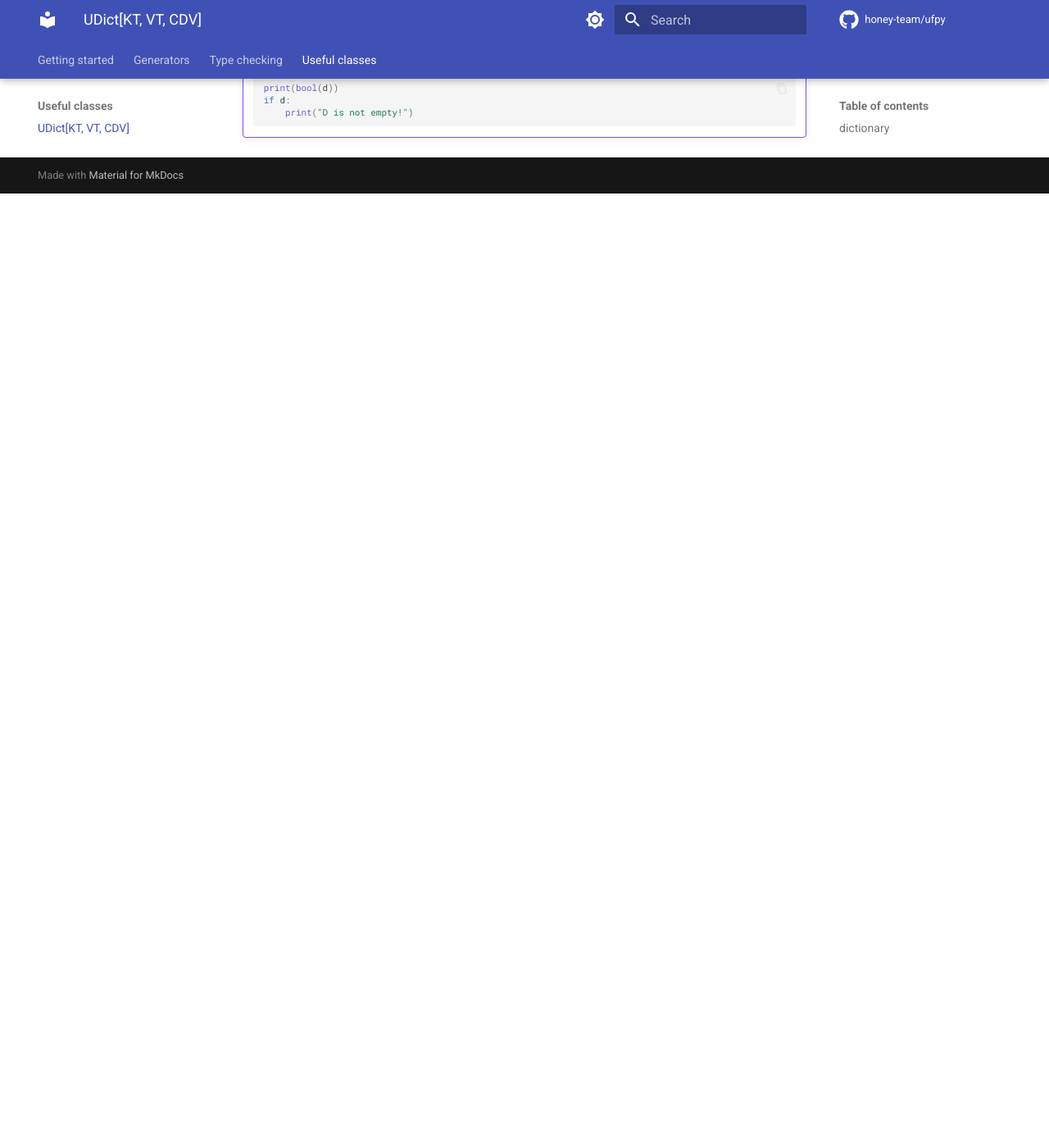
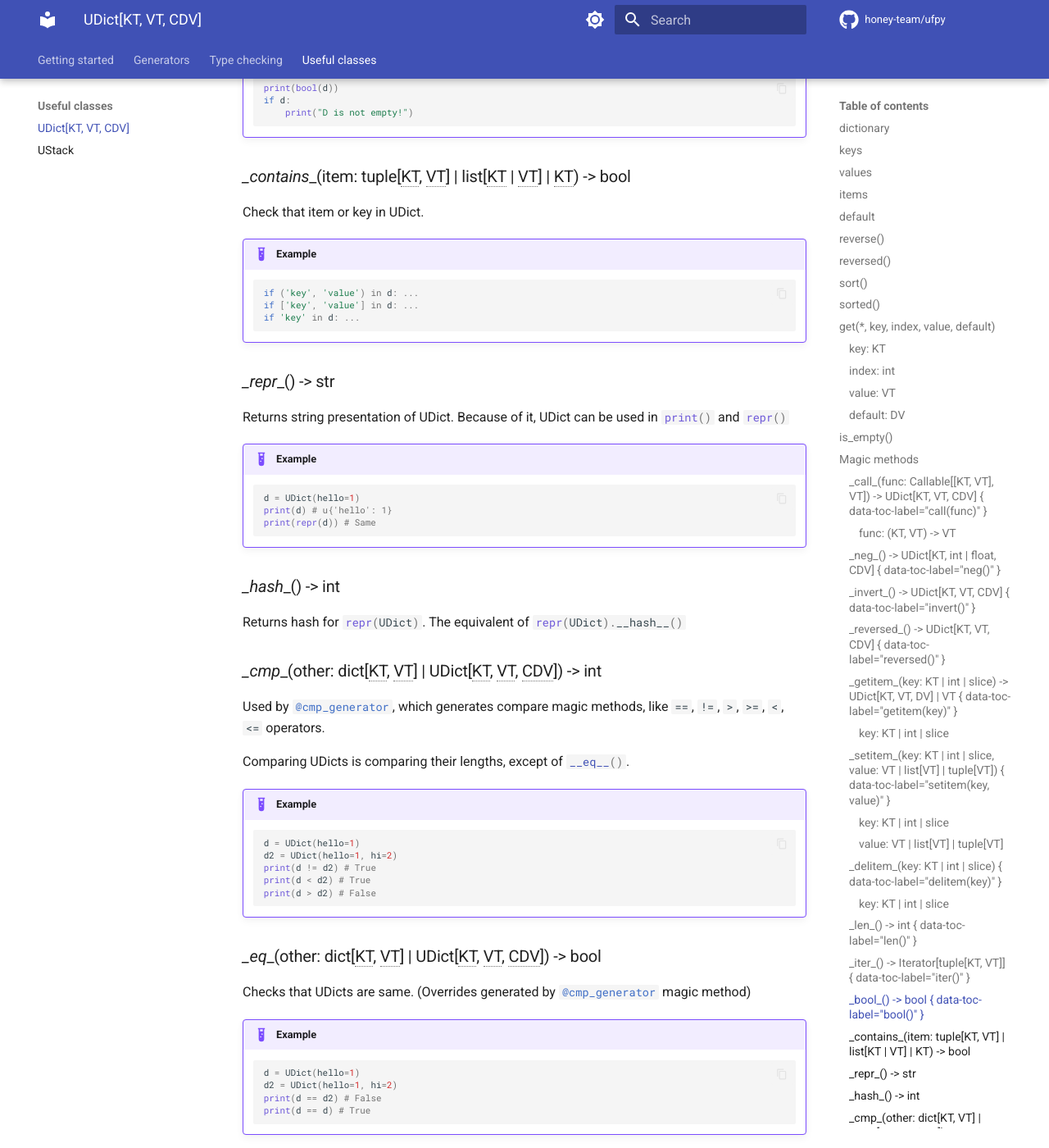
Before and after one commit to honey-team/ufpy-website, an MkDocs documentation site: the page built from docs/useful_classes/udict.md, in a window 1280 px wide and 1400 px high, scrolled down 9847 px. Shown: the whole window at 82% size. Built offline with MkDocs 1.6.1 and Material for MkDocs 9.7.7, drawn with Linux system fonts in a browser that asks for light colours; comment, search, counter and statistics services are not loaded; the version menu is left out; before the commit the page ends 10083 px from its top, so only the background shows below that; some of the changed text lies outside the part shown.

Commit message:
UDict: many methods added

````diff
--- a/docs/useful_classes/udict.md
+++ b/docs/useful_classes/udict.md
@@ -422,6 +422,146 @@
         print("D is not empty!")
     ```
 
+### _\_contains__(item: tuple[KT, VT] | list[KT | VT] | KT) -> bool
+
+Check that item or key in UDict.
+
+!!! example
+    ```py
+    if ('key', 'value') in d: ...
+    if ['key', 'value'] in d: ...
+    if 'key' in d: ...
+    ```
+
+### _\_repr__() -> str
+
+Returns string presentation of UDict. Because of it, UDict can be used in `#!py print()` and `#!py repr()`
+
+!!! example
+    ```py
+    d = UDict(hello=1)
+    print(d) # u{'hello': 1}
+    print(repr(d)) # Same
+    ```
+
+### _\_hash__() -> int
+
+Returns hash for `#!py repr(UDict)`. The equivalent of `#!py repr(UDict).__hash__()`
+
+### _\_cmp__(other: dict[KT, VT] | UDict[KT, VT, CDV]) -> int
+
+Used by `#!py @cmp_generator`, which generates compare magic methods, like `==`, `!=`, `>`, `>=`, `<`, `<=` operators.
+
+Comparing UDicts is comparing their lengths, except of [`#!py __eq__()`]().
+
+!!! example
+    ```py
+    d = UDict(hello=1)
+    d2 = UDict(hello=1, hi=2)
+    print(d != d2) # True
+    print(d < d2) # True
+    print(d > d2) # False
+    ```
+
+### _\_eq__(other: dict[KT, VT] | UDict[KT, VT, CDV]) -> bool
+
+Checks that UDicts are same. (Overrides generated by `#!py @cmp_generator` magic method)
+
+!!! example
+    ```py
+    d = UDict(hello=1)
+    d2 = UDict(hello=1, hi=2)
+    print(d == d2) # False
+    print(d == d) # True
+    ```
+
+!!! tip
+    You can use dict to compare with UDict. Method will automatically generate UDict from this dict
+    ```py
+    print(d == {'hello': 1}) # True
+    ```
+
+### _\_add__(other: dict[KT, VT] | UDict[KT, VT, CDV]) -> UDict[KT, VT, CDV]
+
+Add dictionary or UDict's dictionary to UDict's dictionary. This method also have `r` and `i` version (`+=`)
+
+!!! example
+    ```py
+    print(d + {'hi': 2})
+    print({'hi': 2} + d)
+    d += {'hi': 2}
+    ```
+
 *[KT]: Key type
 *[VT]: Value type
 *[CDV]: Class default value
+
+[//]: # (    def __sub__&#40;self, other: dict[KT, VT] | UDict[KT, VT, CDV]&#41; -> UDict[KT, VT, CDV]:)
+
+[//]: # (        new_dict = self.__dict.copy&#40;&#41;)
+
+[//]: # (        )
+[//]: # (        if isinstance&#40;other, UDict&#41;:)
+
+[//]: # (            other: dict[KT, VT] = other.dictionary)
+
+[//]: # (        )
+[//]: # (        for k, v in other.items&#40;&#41;:)
+
+[//]: # (            if new_dict.get&#40;k&#41; == v:)
+
+[//]: # (                del new_dict[k])
+
+[//]: # (        return UDict&#40;new_dict&#41;)
+
+[//]: # (    )
+[//]: # (    def __mul__&#40;)
+
+[//]: # (            self, other: dict[KT, float | int] | UDict[KT, float | int, DV] | float | int)
+
+[//]: # (    &#41; -> UDict[KT, VT, CDV]:)
+
+[//]: # (        new_dict = self.__dict.copy&#40;&#41;)
+
+[//]: # (        )
+[//]: # (        if isinstance&#40;other, UDict&#41;:)
+
+[//]: # (            other: dict[KT, VT] = other.dictionary)
+
+[//]: # (        if isinstance&#40;other, &#40;int, float&#41;&#41;:)
+
+[//]: # (            other = dict&#40;[&#40;k, other&#41; for k in new_dict.keys&#40;&#41;]&#41;)
+
+[//]: # (        )
+[//]: # (        for k, v in other.items&#40;&#41;:)
+
+[//]: # (            new_dict[k] *= v)
+
+[//]: # (        )
+[//]: # (        return UDict&#40;new_dict&#41;)
+
+[//]: # ()
+[//]: # (    def __truediv__&#40;)
+
+[//]: # (            self, other: dict[KT, float | int] | UDict[KT, float | int, DV] | float | int)
+
+[//]: # (    &#41; -> UDict[KT, VT, CDV]:)
+
+[//]: # (        new_dict = self.__dict.copy&#40;&#41;)
+
+[//]: # (        )
+[//]: # (        if isinstance&#40;other, UDict&#41;:)
+
+[//]: # (            other: dict[KT, VT] = other.dictionary)
+
+[//]: # (        if isinstance&#40;other, &#40;int, float&#41;&#41;:)
+
+[//]: # (            other = dict&#40;[&#40;k, other&#41; for k in new_dict.keys&#40;&#41;]&#41;)
+
+[//]: # (        )
+[//]: # (        for k, v in other.items&#40;&#41;:)
+
+[//]: # (            new_dict[k] /= v)
+
+[//]: # (        )
+[//]: # (        return UDict&#40;new_dict&#41;)
````
